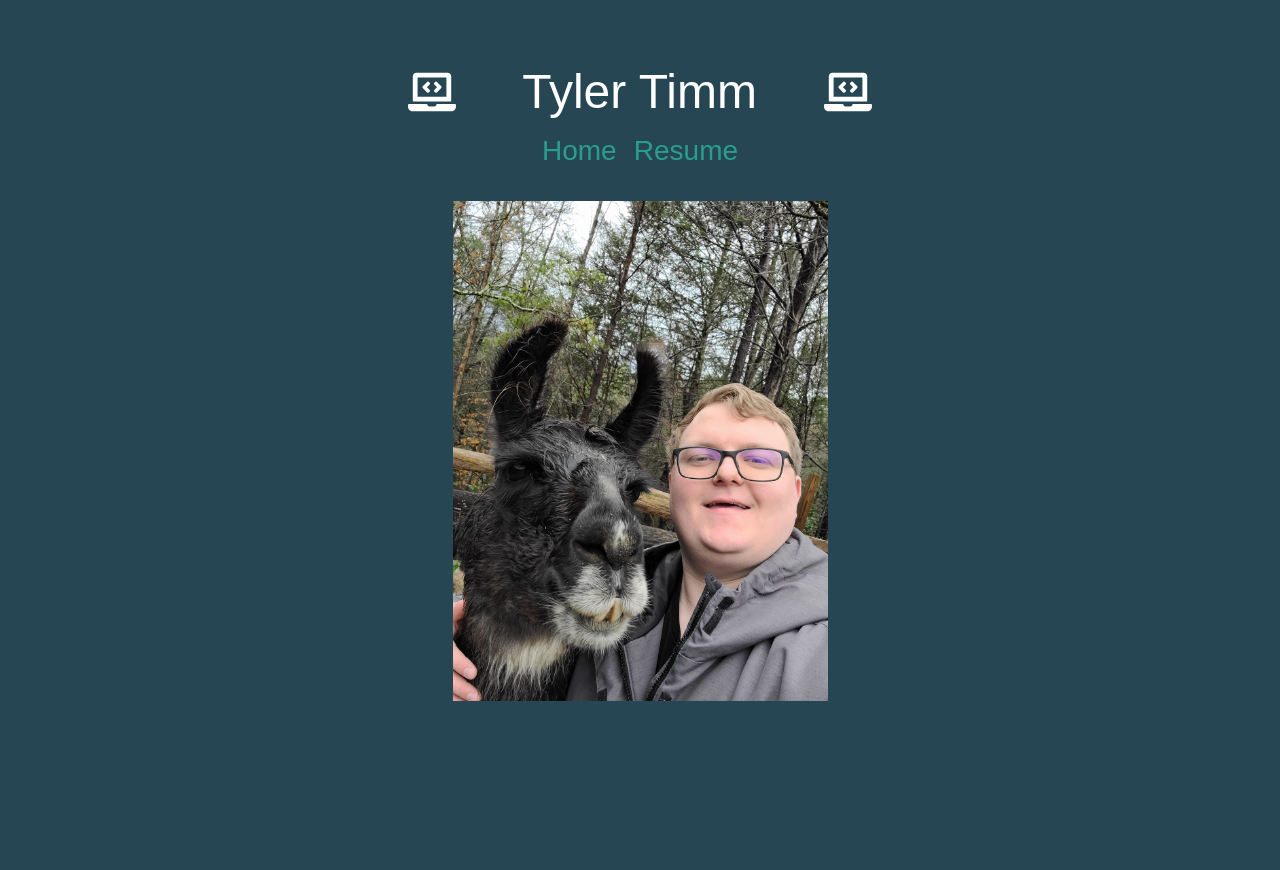
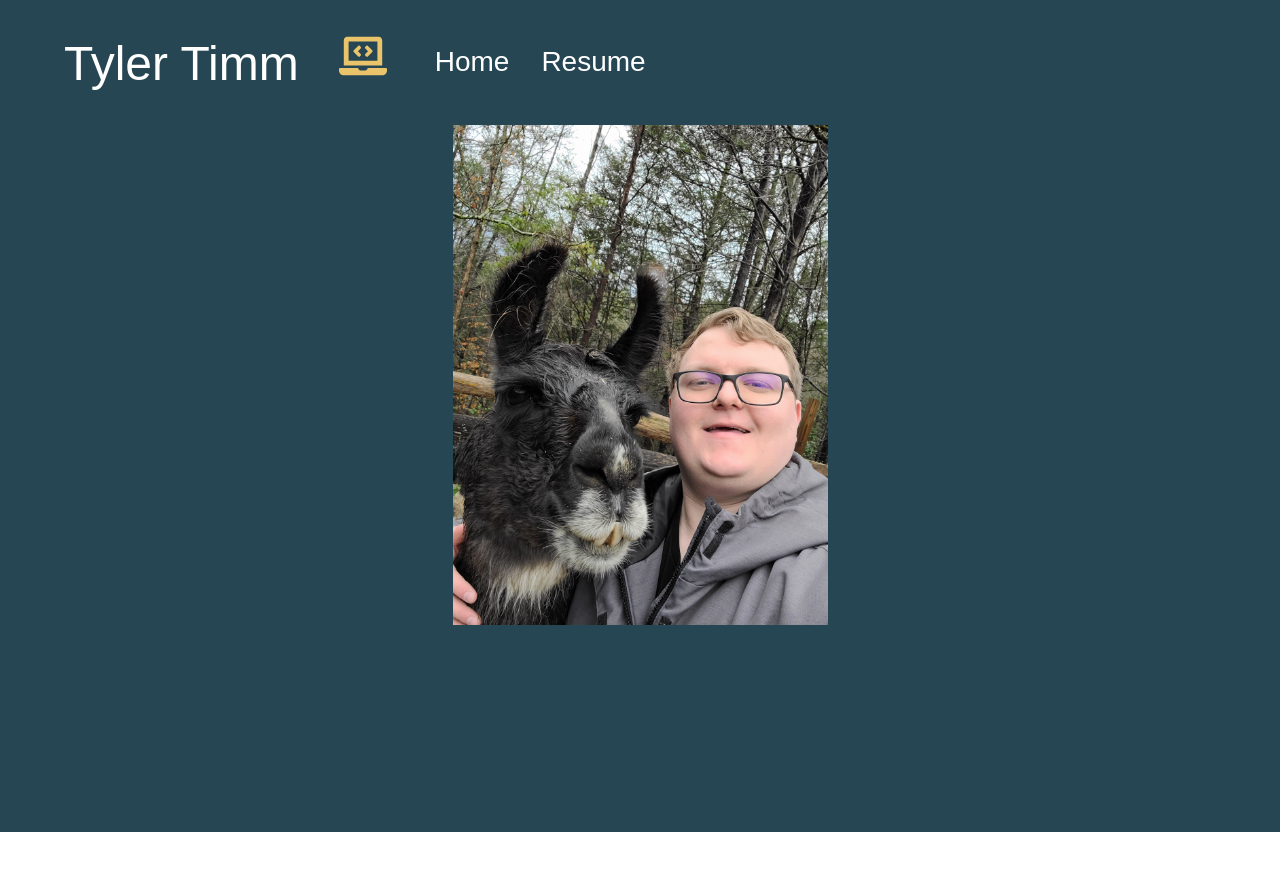
Before and after one commit to tyler-timm/react-personal-site, a Next.js app: page / in a window 1280 px wide. Shown: the top 870 px of the page. After the commit the page ends 832 px from the top, so only its background shows below. Built offline with nearby package versions, Linux system fonts and the light colour scheme.

Commit message:
include 'navbar' in 'header', left align, styling

```diff
--- a/src/components/Header.js
+++ b/src/components/Header.js
@@ -1,8 +1,19 @@
+import Link from 'next/link';
 import styles from '@/styles/Home.module.css';
 import { FaLaptopCode } from "react-icons/fa";
 
 export default function Header() {
     return (
-        <div className={styles.resumeName}><FaLaptopCode />&nbsp;&nbsp;&nbsp;&nbsp; Tyler Timm &nbsp;&nbsp;&nbsp;&nbsp;<FaLaptopCode /></div>
+        <div className={styles.navContainer}>
+            <div className={styles.resumeName}>
+                Tyler Timm &nbsp; <FaLaptopCode color='#e9c46a'/>
+            </div>
+            <div>
+                <Link href='/' className={styles.navLink}>Home</Link>
+            </div>
+            <div>
+                <Link href='/resume' className={styles.navLink}>Resume</Link>
+            </div>
+        </div>
     )
 }
--- a/src/components/Navbar.js
+++ /dev/null
@@ -1,15 +0,0 @@
-import styles from '@/styles/Home.module.css';
-import Link from 'next/link';
-
-export default function Navbar() {
-    return (
-        <div className={styles.navContainer}>
-            <div>
-                <Link href='/' className={styles.navLink}>Home</Link>
-            </div>
-            <div>
-                <Link href='/resume' className={styles.navLink}>Resume</Link>
-            </div>
-        </div>
-    )
-}
--- a/src/pages/index.js
+++ b/src/pages/index.js
@@ -3,7 +3,6 @@ import Image from 'next/image';
 import styles from '@/styles/Home.module.css';
 
 import Header from '@/components/Header.js';
-import Navbar from '@/components/Navbar.js'
 
 
 export default function Home() {
@@ -16,7 +15,6 @@ export default function Home() {
             </Head>
             <main className={styles.main}>
                 <Header />
-                <Navbar />
                 <br />
                 <Image src='/Llama.jpg' width={375} height={500} alt='Myself with a Llama' />
             </main >
--- a/src/pages/resume.js
+++ b/src/pages/resume.js
@@ -3,7 +3,6 @@ import Image from 'next/image';
 import styles from '@/styles/Home.module.css';
 
 import Header from '@/components/Header.js';
-import Navbar from '@/components/Navbar.js'
 
 import { FaLaptopCode } from "react-icons/fa";
 import { FaJs } from "react-icons/fa";
@@ -100,7 +99,6 @@ export default function Resume() {
             </Head>
             <main className={styles.main}>
                 <Header />
-                <Navbar />
                 <div>
                     <div className={styles.sectionHead}>SKILLS</div>
                     <div className={styles.skills}>
@@ -109,7 +107,7 @@ export default function Resume() {
                     <div className={styles.sectionHead}>WORK EXPERIENCE</div>
                     <div className={styles.workExp}>
                         <div className={styles.textSection}>
-                            <Image src='/GDSLogo.png' height={100} width={253} />
+                            <Image src='/GDS-Logo-White.png' height={100} width={253} />
                             <div className={styles.workRole}>
                                 NetSuite Software Developer<br />
                                 Global Data Services, St. Louis, MO<br />
--- a/src/styles/Home.module.css
+++ b/src/styles/Home.module.css
@@ -2,7 +2,7 @@
   display: flex;
   flex-direction: column;
   align-items: center;
-  padding: 4rem;
+  padding: 1rem 4rem;
   min-height: 100vh;
   font-family: sans-serif;
   background-color: #264653;
@@ -10,11 +10,24 @@
 }
 
 .resumeName {
+  color: #fff;
+  font-size: 3rem;
+  padding-right: 2rem;
+}
+
+.navContainer {
   display: flex;
   flex-direction: row;
+  width: 100%;
+  margin: 1rem;
+  align-items: center;
+}
+
+.navLink {
+  font-size: 1.75rem;
+  text-decoration: none;
   color: #fff;
-  font-size: 3rem;
-  align-items: center;
+  padding: 1rem;
 }
 
 .sectionHead {
@@ -67,17 +80,3 @@
   filter: drop-shadow(1px 1px 0.75px #fff) drop-shadow(1px -1px 0.75px #fff)
     drop-shadow(-1px 1px 0.75px #fff) drop-shadow(-1px -1px 0.75px #fff);
 }
-
-.navContainer {
-  display: flex;
-  flex-direction: row;
-  width: 20%;
-  justify-content: space-evenly;
-  margin: 1rem;
-}
-
-.navLink {
-  font-size: 1.75rem;
-  text-decoration: none;
-  color: #2a9d8f;
-}
```
Also changed, not shown: public/GDS-Logo-White.png (added).
